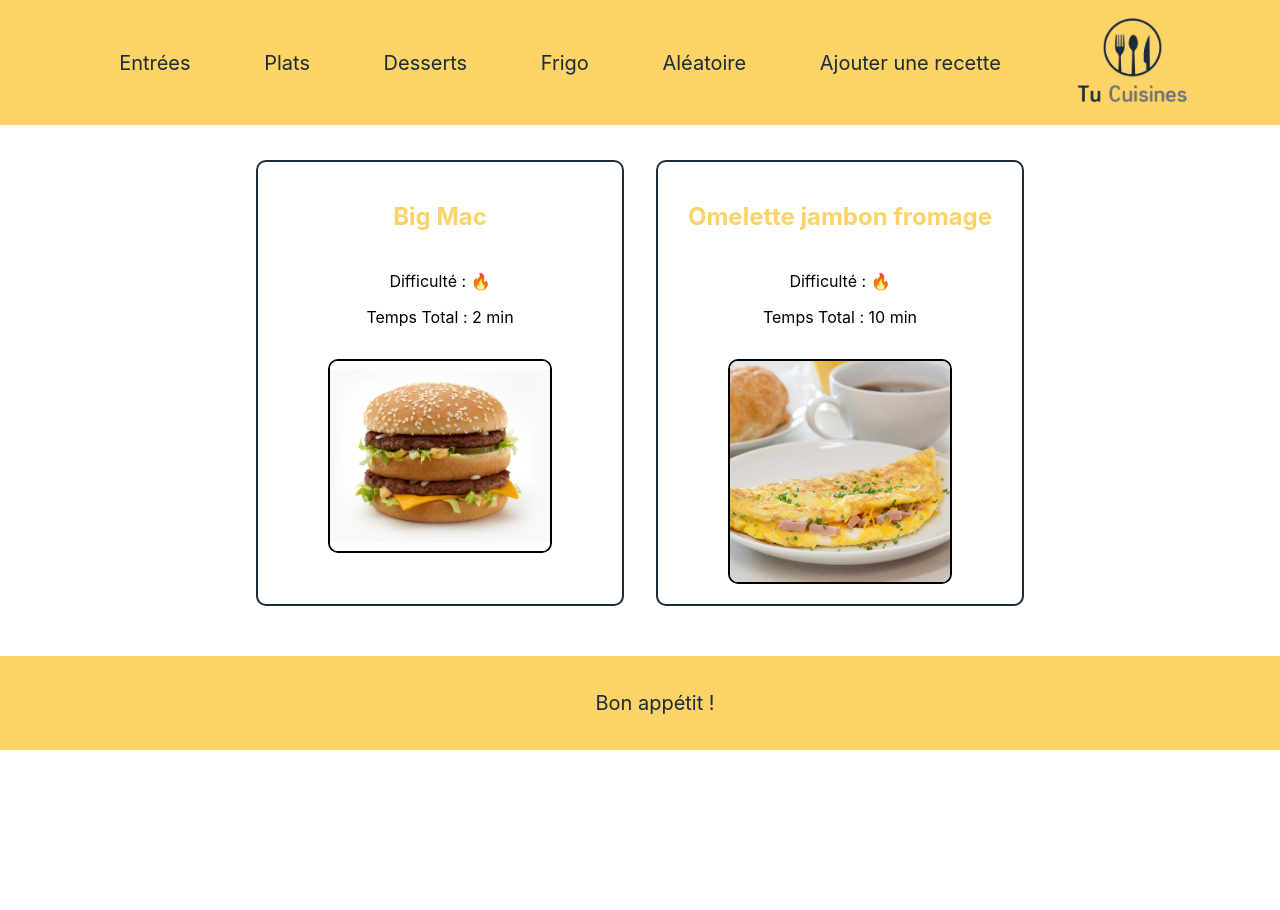
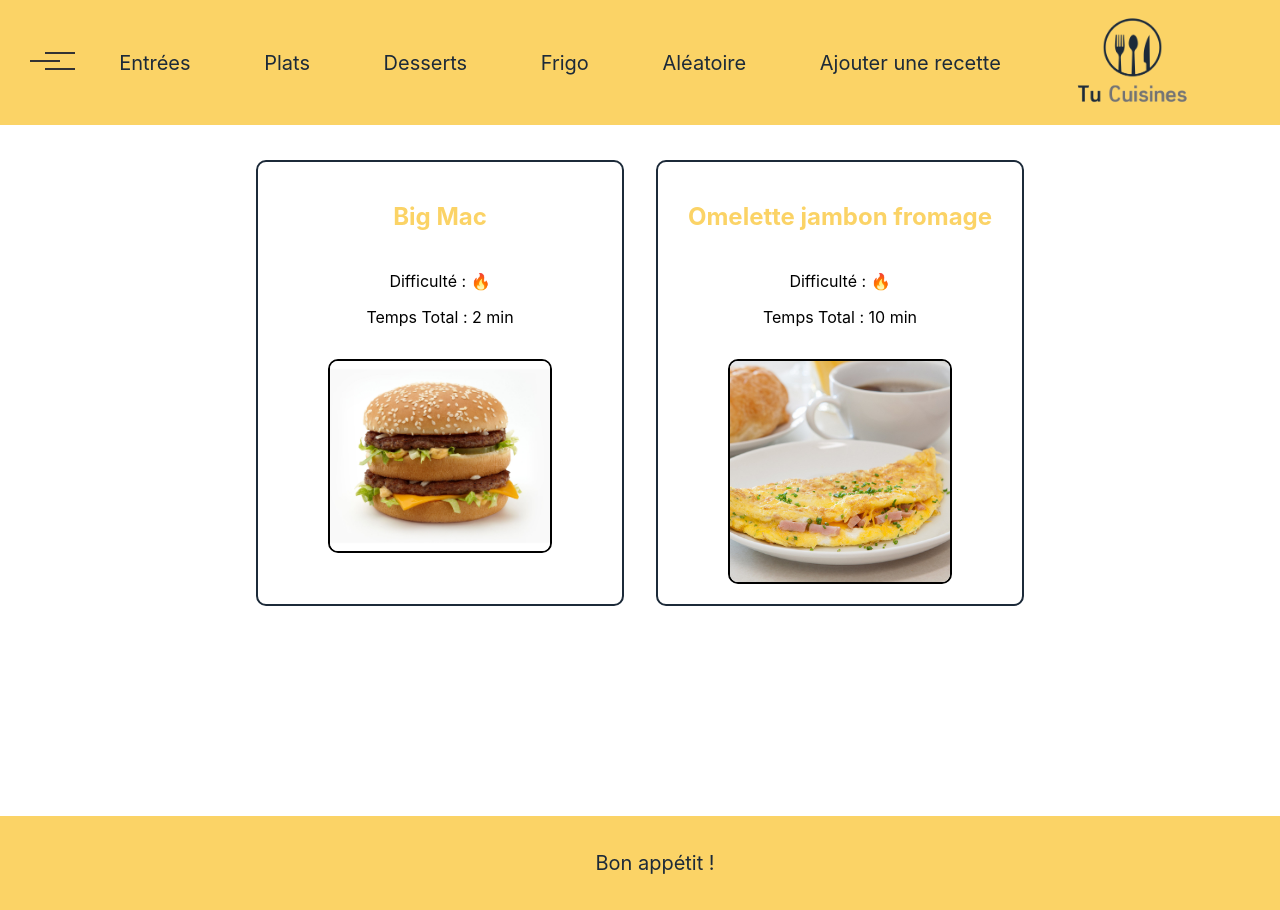
Before and after one commit to tfeutren/cookingRecipeWebsite, a React (Create React App) app in the folder cooking-recipe/: page /plats in a window 1280 px wide. Shown: the top 910 px of the page. Before the commit the page ends 800 px from the top, so only its background shows below. Built offline with nearby package versions, Linux system fonts and the light colour scheme.

Commit message:
Fin esthetique : - Le pied de page reste bien en bas tt le temps - quand on passe sur le bouton filtre y’a une plus grosse fenêtre de cliquage - Le bouton filtre reste la tout le temps

```diff
--- a/cooking-recipe/src/App.css
+++ b/cooking-recipe/src/App.css
@@ -2,7 +2,14 @@
   text-align: center;
   background-color: rgb(255, 255, 255);
   padding-top: 110px;
+  display: flex;
+  flex-direction: column;
+  min-height: 100vh;
 
+}
+
+.content{
+  flex:1;
 }
 
 h1 {
@@ -39,3 +46,11 @@
     width: calc(50% - 16px);
   }
 }
+
+.footer {
+  padding: 15px;
+  background-color: rgb(251, 211, 102);
+  color: rgb(28, 42, 57);
+  text-align: center;
+  margin-top: auto;
+}
--- a/cooking-recipe/src/App.js
+++ b/cooking-recipe/src/App.js
@@ -8,6 +8,7 @@
 import Formulaire from './pages/Formulaire';
 import Banner from './components/Banner';
 import Footer from './components/Footer';
+import Filter from './components/Filter';
 import { MealCategory } from "./utility"
 
 import RecipeGalery from './components/RecipeGalery';
@@ -17,7 +18,9 @@
   return (
     <div className='App'>
       <Router>
+        <div className='content'>
           <Banner />
+          <Filter />
           {/* Define the link pages */}
           <Routes>
             <Route path="/" element={<AccueilPage />} />
@@ -28,7 +31,8 @@
             <Route path="/recette/:name" element={<RecipePage />} />
             <Route path="/formulaire" element={<Formulaire />} />
           </Routes>
-        <Footer/>
+        </div>
+        <Footer />
       </Router>
     </div>
   );
--- a/cooking-recipe/src/components/Filter.js
+++ b/cooking-recipe/src/components/Filter.js
@@ -38,6 +38,7 @@
     <div className={`filter ${filtersVisible ? 'visible' : ''}`}>
       <div className="toggle-filters" onClick={toggleFilters}>
         <div className="toggle-icon" />
+        <button className="toggle-button" />
       </div>
       <div className="filter-container">
        <h2 className="filter-title">Filtrer</h2>
--- a/cooking-recipe/src/components/RecipeGalery.js
+++ b/cooking-recipe/src/components/RecipeGalery.js
@@ -10,7 +10,7 @@
     <div>
       <ul>
         {filteredRecipes.length === 0 ? (
-          <h1 className='error'>Pas de recette correspondante !</h1>
+          <h1 className='error-frigo'>Pas de recette correspondante !</h1>
         ) : filteredRecipes.map(({ name, difficulty, preparationTime, cookTime, picture }) => (
           <Link to={`/recette/${name}`} key={name} className="recipe-item">
             <div>
--- a/cooking-recipe/src/styles/Filter.css
+++ b/cooking-recipe/src/styles/Filter.css
@@ -111,6 +111,17 @@
   bottom: -8px;
 }
 
+.toggle-button{
+  width: 60px;
+  height: 60px;
+  background-color:transparent;
+  border-color: transparent;
+  position: relative;
+  top: -30px;
+  left: -10px;
+  cursor: pointer;
+}
+
 .filter.visible .toggle-icon {
   transform: rotate(90deg);
   background-color: rgb(251, 211, 102);
```
Lines whose indentation alone changed are shown as unchanged.
